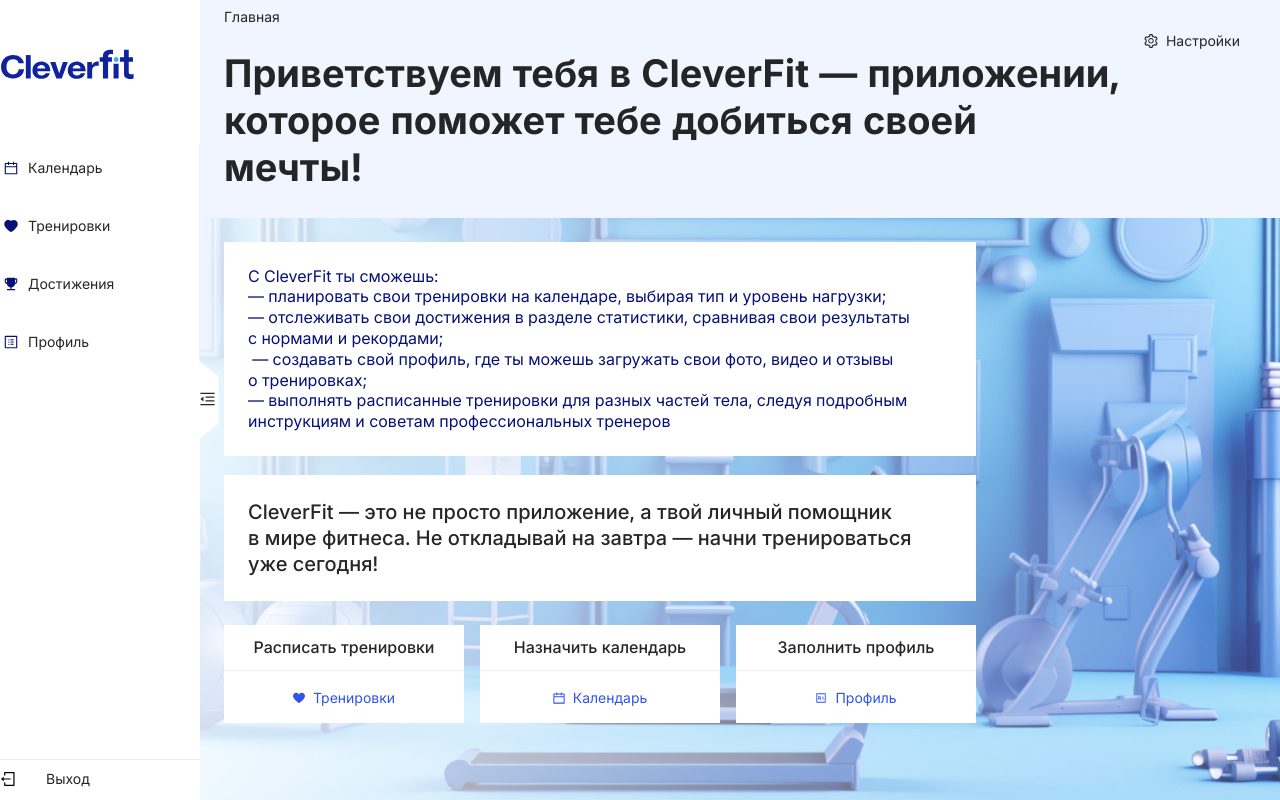
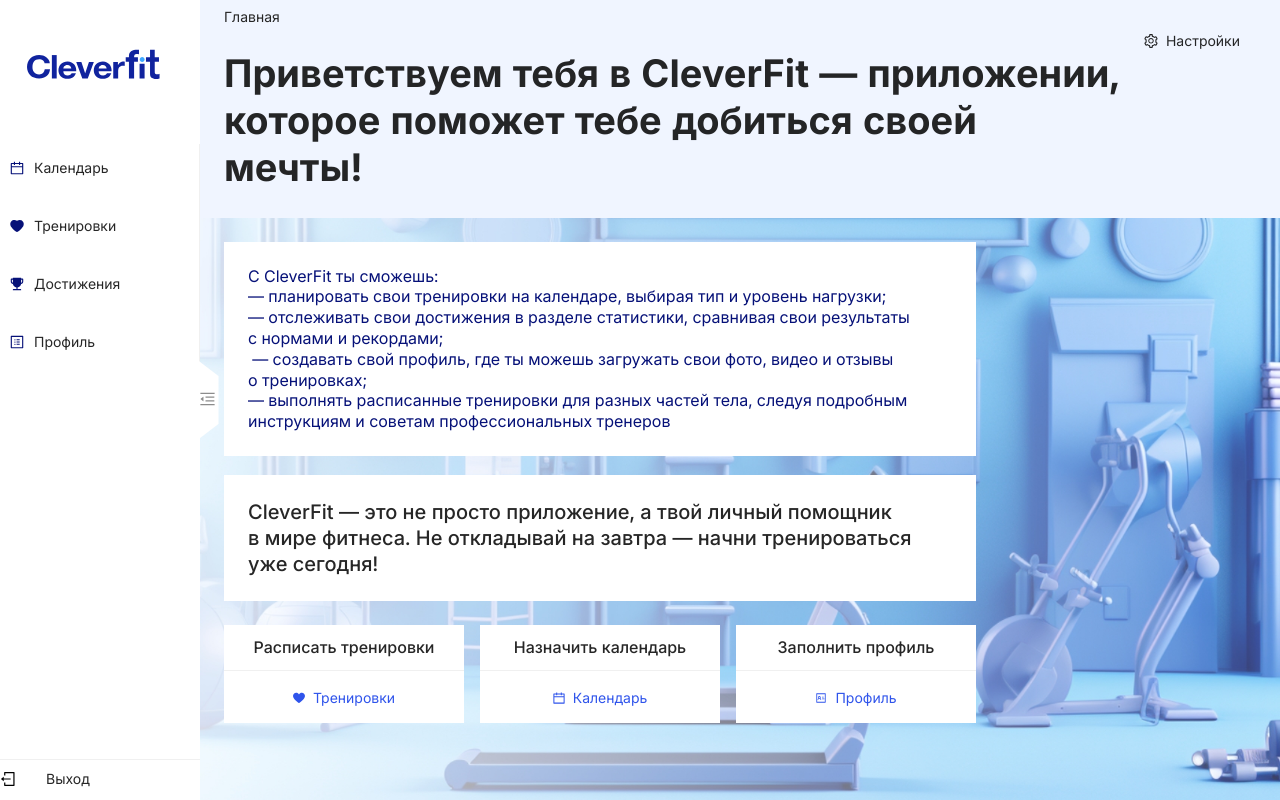
Before and after one commit to ClevertecFrontendLab/DmitriiTMS, a React (Vite) app: page / in a window 1280 px wide. Shown: the top 800 px of the page. Built offline with nearby package versions, Linux system fonts and the light colour scheme.

Commit message:
feat: add finish btn sidebar

```diff
--- a/src/components/MenuComponent/MenuComponent.module.css
+++ b/src/components/MenuComponent/MenuComponent.module.css
@@ -25,6 +25,7 @@
     background-position: center;
     width: 134px;
     height: 34px;
+    margin-left: 26px;
     transition: all .2s;
 }
 
@@ -39,7 +40,7 @@
 }
 
 
-.trap {
+.btnTrap {
     position: absolute;
     top: 50%;
     transform: translate(0, -50%) rotate(90deg);
@@ -51,6 +52,7 @@
     border-bottom: 21px solid #fff;
     border-left: 16px solid transparent;
     border-right: 16px solid transparent;
+    cursor: pointer;
 }
 
 .sidebarBtn {
@@ -58,7 +60,6 @@
     top: 15px;
     right: 9px;
     transform: rotate(-90deg);
-    background: transparent;
     border: none;
     outline: none;
 }
@@ -88,7 +89,6 @@
 }
 
 .open {
-    transition: all 1s;
+    transition: opacity 1s;
     opacity: 1;
-
 }
--- a/src/components/MenuComponent/MenuComponent.tsx
+++ b/src/components/MenuComponent/MenuComponent.tsx
@@ -29,7 +29,7 @@ export const MenuComponent: React.FC = () => {
                     </Link>
                     <Menu
                         mode="inline"
-                        inlineIndent={4}
+                        inlineIndent={10}
                         selectable={false}
                         items={[
                             {
@@ -55,12 +55,11 @@ export const MenuComponent: React.FC = () => {
                         ]}
                     />
 
-
-                    <div className={styles.trap}>
+                    <div className={styles.btnTrap}  onClick={() => setCollapsed(!collapsed)}>
                         <Button
-                            type="text"
-                            icon={collapsed ? <MenuUnfoldOutlined /> : <MenuFoldOutlined />}
-                            onClick={() => setCollapsed(!collapsed)}
+                            type='link'
+                            icon={collapsed ? <MenuUnfoldOutlined style={{ color: '#8C8C8C' }} />
+                                : <MenuFoldOutlined style={{ color: '#8C8C8C' }} />}
                             className={styles.sidebarBtn}
                         />
                     </div>
```
